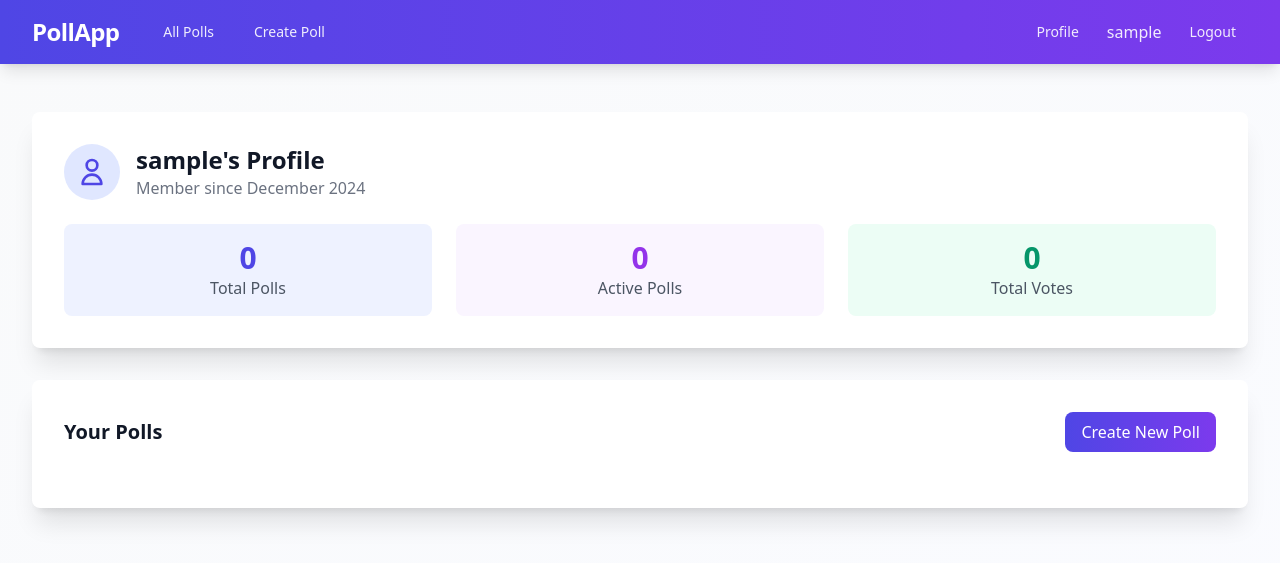
After one commit to PawiX25/PollApp, a Flask app: page /profile in a window 1280 px wide. The commit adds this page. Shown: the top 563 px of the page. Run offline with Flask 3, Linux system fonts and the light colour scheme; the visitor is signed in with stand-in values (Sample User, id 1); data that the repository does not hold is empty; some libraries are stand-ins or nearby versions.

Commit message:
Add user profile page with polls management and statistics

```diff
--- a/app.py
+++ b/app.py
@@ -18,10 +18,16 @@ login_manager = LoginManager()
 login_manager.init_app(app)
 login_manager.login_view = 'login'
 
+@app.template_filter('timestamp')
+def timestamp_filter(user_id):
+    user = User.query.get(user_id)
+    return user.created_at.strftime('%B %Y') if hasattr(user, 'created_at') else 'Unknown'
+
 class User(UserMixin, db.Model):
     id = db.Column(db.Integer, primary_key=True)
     username = db.Column(db.String(80), unique=True, nullable=False)
     password_hash = db.Column(db.String(200), nullable=False)
+    created_at = db.Column(db.DateTime, default=datetime.utcnow)
     polls = db.relationship('Poll', backref='author', lazy=True)
 
     def set_password(self, password):
@@ -241,6 +247,22 @@ def view_poll(slug):
     poll = Poll.query.filter_by(slug=slug).first_or_404()
     return render_template('poll.html', poll=poll)
 
+@app.route('/profile')
+@login_required
+def profile():
+    user_polls = Poll.query.filter_by(user_id=current_user.id).order_by(Poll.created_at.desc()).all()
+    active_polls = [poll for poll in user_polls if not poll.is_expired]
+
+    total_votes = 0
+    for poll in user_polls:
+        for option in poll.options:
+            total_votes += option.votes
+
+    return render_template('profile.html',
+                         user_polls=user_polls,
+                         active_polls=active_polls,
+                         total_votes=total_votes)
+
 if __name__ == '__main__':
     with app.app_context():
         db.create_all()
--- a/templates/base.html
+++ b/templates/base.html
@@ -25,6 +25,7 @@
                 </div>
                 <div class="flex items-center space-x-4">
                     {% if current_user.is_authenticated %}
+                        <a href="{{ url_for('profile') }}" class="text-white/90 hover:text-white px-3 py-2 rounded-md text-sm font-medium">Profile</a>
                         <span class="text-white/90">{{ current_user.username }}</span>
                         <a href="{{ url_for('logout') }}" class="text-white/90 hover:text-white px-3 py-2 rounded-md text-sm font-medium">Logout</a>
                     {% else %}
--- /dev/null
+++ b/templates/profile.html
@@ -0,0 +1,75 @@
+{% extends "base.html" %}
+
+{% block title %}Profile - {{ current_user.username }}{% endblock %}
+
+{% block content %}
+<div class="max-w-7xl mx-auto">
+    <div class="bg-white shadow-xl rounded-lg p-8 mb-8">
+        <div class="flex items-center space-x-4 mb-6">
+            <div class="bg-indigo-100 rounded-full p-3">
+                <svg class="w-8 h-8 text-indigo-600" fill="none" stroke="currentColor" viewBox="0 0 24 24">
+                    <path stroke-linecap="round" stroke-linejoin="round" stroke-width="2" d="M16 7a4 4 0 11-8 0 4 4 0 018 0zM12 14a7 7 0 00-7 7h14a7 7 0 00-7-7z"/>
+                </svg>
+            </div>
+            <div>
+                <h1 class="text-2xl font-bold text-gray-900">{{ current_user.username }}'s Profile</h1>
+                <p class="text-gray-500">Member since {{ current_user.id|timestamp }}</p>
+            </div>
+        </div>
+        <div class="grid grid-cols-3 gap-6 text-center">
+            <div class="bg-indigo-50 rounded-lg p-4">
+                <div class="text-3xl font-bold text-indigo-600">{{ user_polls|length }}</div>
+                <div class="text-gray-600">Total Polls</div>
+            </div>
+            <div class="bg-purple-50 rounded-lg p-4">
+                <div class="text-3xl font-bold text-purple-600">{{ active_polls|length }}</div>
+                <div class="text-gray-600">Active Polls</div>
+            </div>
+            <div class="bg-emerald-50 rounded-lg p-4">
+                <div class="text-3xl font-bold text-emerald-600">{{ total_votes }}</div>
+                <div class="text-gray-600">Total Votes</div>
+            </div>
+        </div>
+    </div>
+
+    <div class="bg-white shadow-xl rounded-lg p-8">
+        <div class="flex justify-between items-center mb-6">
+            <h2 class="text-xl font-bold text-gray-900">Your Polls</h2>
+            <a href="{{ url_for('create') }}"
+               class="gradient-bg text-white px-4 py-2 rounded-lg hover-scale">
+                Create New Poll
+            </a>
+        </div>
+
+        <div class="grid gap-6 md:grid-cols-2 lg:grid-cols-3">
+            {% for poll in user_polls %}
+            <div class="border rounded-lg p-4 hover:shadow-md transition">
+                <div class="flex justify-between items-start mb-3">
+                    <h3 class="font-medium text-gray-900">{{ poll.question }}</h3>
+                    <span class="inline-flex items-center px-2 py-1 rounded-full text-xs font-medium
+                        {% if poll.is_expired %}bg-red-100 text-red-800{% else %}bg-emerald-100 text-emerald-800{% endif %}">
+                        {% if poll.is_expired %}Expired{% else %}Active{% endif %}
+                    </span>
+                </div>
+                <div class="text-sm text-gray-500 mb-3">
+                    Created: {{ poll.created_at.strftime('%Y-%m-%d %H:%M') }}
+                </div>
+                <div class="flex space-x-2">
+                    <a href="{{ url_for('view_poll', slug=poll.slug) }}"
+                       class="flex-1 text-center bg-indigo-50 text-indigo-600 px-3 py-1 rounded hover:bg-indigo-100">
+                        View
+                    </a>
+                    <form action="{{ url_for('delete_poll', poll_id=poll.id) }}" method="post" class="flex-1">
+                        <button type="submit"
+                                class="w-full bg-red-50 text-red-600 px-3 py-1 rounded hover:bg-red-100"
+                                onclick="return confirm('Are you sure you want to delete this poll?')">
+                            Delete
+                        </button>
+                    </form>
+                </div>
+            </div>
+            {% endfor %}
+        </div>
+    </div>
+</div>
+{% endblock %}
```
